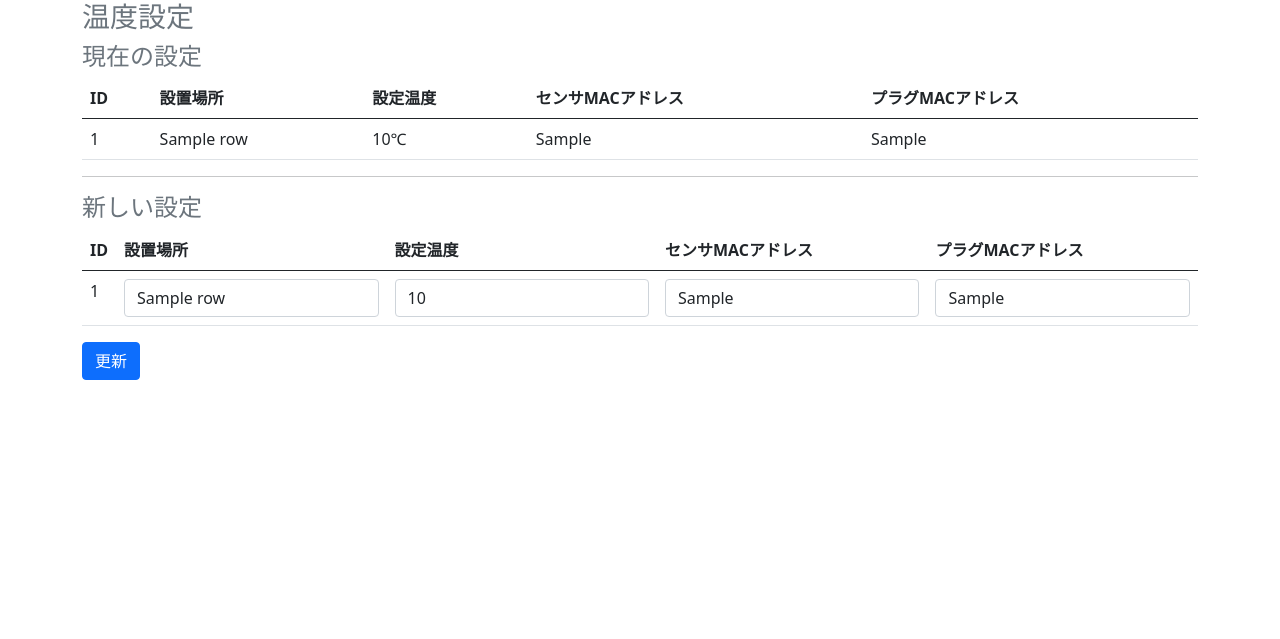
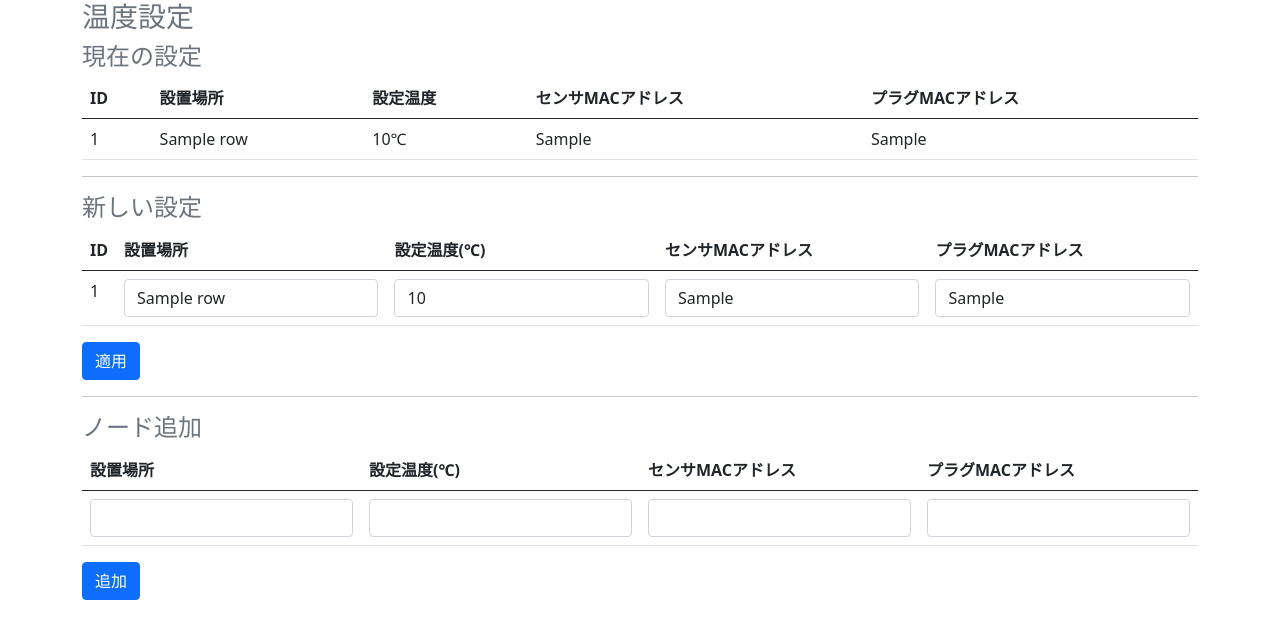
Before and after one commit to gretchi/TempKeeper, a Flask app: template driver/templates/index.html in a window 1280 px wide. Shown: the top 639 px of the page. Run offline with Flask 2, Linux system fonts and the light colour scheme; the template is opened without the code that fills it: most values are stand-ins (such as "Sample title", 1, 10 or a date in 2020).

Commit message:
Sync by Darwin in gretel@gn-cl-06.local

```diff
--- a/control-panel/package.json
+++ b/control-panel/package.json
@@ -10,8 +10,10 @@
   "dependencies": {
     "axios": "^0.27.2",
     "core-js": "^3.8.3",
+    "serve": "^14.0.1",
     "vue": "^3.2.13",
-    "vue-axios": "^3.4.1"
+    "vue-axios": "^3.4.1",
+    "yarn": "^1.22.19"
   },
   "devDependencies": {
     "@babel/core": "^7.12.16",
--- a/control-panel/public/css/main.css
+++ b/control-panel/public/css/main.css
@@ -42,6 +42,10 @@ body {
     width: 100%;
     height: 100%;
 }
+
+/* a.button {
+    border: outset 5px #bbb;
+} */
 
 .button {
     border: outset 5px #bbb;
--- a/control-panel/src/App.vue
+++ b/control-panel/src/App.vue
@@ -33,7 +33,7 @@ export default {
     getNodes: function () {
       axios.get("/api/nodes").then((res) => {
         const data = res.data;
-        this.nodes = data;
+        this.nodes = data.filter((node) => node.plug_mac !== "");
       });
     },
   },
--- a/control-panel/vue.config.js
+++ b/control-panel/vue.config.js
@@ -7,6 +7,7 @@ module.exports = defineConfig({
 
 module.exports = {
   devServer: {
+    port: 8000,
     proxy: {
       "/api": {
         target: 'http://driver:8888',
--- a/docker-compose.yml
+++ b/docker-compose.yml
@@ -67,8 +67,10 @@ services:
     volumes:
       - ./control-panel:/root/control-panel
       - ./middleware/nginx/static:/var/www/static
+    # ports:
+    #   - 8000:8000
     # tty: true
-    # command: yarn add && yarn serve
+    # command: tail -f /dev/null
 
   nginx:
     image: nginx:latest
--- a/driver/app.py
+++ b/driver/app.py
@@ -12,7 +12,7 @@ from helper import shaping
 app = Flask(__name__)
 
 
-@app.route('/')
+@app.route('/configure/')
 def index():
     model = Model()
     nodes = model.get_nodes()
@@ -56,7 +56,7 @@ def post_node(node_id):
     return jsonify(node)
 
 
-@app.route('/set-node', methods=['POST'])
+@app.route('/configure/set-node', methods=['POST'])
 def set_node():
     model = Model()
     form_dict = {}
@@ -83,23 +83,31 @@ def set_node():
     model.commit()
     model.close()
 
-    return redirect("/")
+    return redirect("/configure/")
 
 
-@app.route('/set-preset-temp', methods=['POST'])
-def set_preset_temp():
+@app.route('/configure/add-node', methods=['POST'])
+def add_node():
     model = Model()
-    for k, v in request.form.items():
-        prop_name, idx = k.split("-")
-        if prop_name != "preset_temp":
-            continue
+    form_dict = {}
 
-        model.set_preset_temp(idx, v)
+    for prop_name, v in request.form.items():
+        if v.lower() == "none" or v.lower() == "null":
+            v = None
+
+        form_dict[prop_name] = v
+
+    sensor_mac = form_dict["sensor_mac"]
+    plug_mac = form_dict["plug_mac"]
+    preset_temp = form_dict["preset_temp"]
+    location_name = form_dict["location_name"]
+
+    model.add_node(sensor_mac, plug_mac, preset_temp, location_name)
 
     model.commit()
     model.close()
 
-    return redirect("/")
+    return redirect("/configure/")
 
 
 if __name__ == "__main__":
--- a/driver/templates/index.html
+++ b/driver/templates/index.html
@@ -12,13 +12,18 @@
     <script src="https://cdn.jsdelivr.net/npm/bootstrap@5.0.2/dist/js/bootstrap.bundle.min.js"
         integrity="sha384-MrcW6ZMFYlzcLA8Nl+NtUVF0sA7MsXsP1UyJoMp4YLEuNSfAP+JcXn/tWtIaxVXM" crossorigin="anonymous">
     </script>
+
 </head>
 
 <body>
     <div class="container">
-
         <h3 class="text-muted">温度設定</h3>
-
+        <!--
+            ****************************************************************
+            現在の設定
+            ****************************************************************
+        -->
+        <div>
             <h4 class="text-muted">現在の設定</h4>
             <table class="table">
                 <thead>
@@ -42,17 +47,23 @@
                     {% endfor %}
                 </tbody>
             </table>
+        </div>
 
         <hr />
-
+        <!--
+            ****************************************************************
+            新しい設定
+            ****************************************************************
+        -->
+        <div>
             <h4 class="text-muted">新しい設定</h4>
-        <form action="/set-node" method="POST" enctype="multipart/form-data">
+            <form action="/configure/set-node" method="POST" enctype="multipart/form-data">
                 <table class="table">
                     <thead>
                         <tr>
                             <th scope="col">ID</th>
                             <th scope="col">設置場所</th>
-                        <th scope="col">設定温度</th>
+                            <th scope="col">設定温度(℃)</th>
                             <th scope="col">センサMACアドレス</th>
                             <th scope="col">プラグMACアドレス</th>
                         </tr>
@@ -81,10 +92,50 @@
                         {% endfor %}
                     </tbody>
                 </table>
+                <button type="submit" class="btn btn-primary">適用</button>
+            </form>
+        </div>
 
-            <button type="submit" class="btn btn-primary">更新</button>
+        <hr />
+
+        <!--
+            ****************************************************************
+            ノード追加
+            ****************************************************************
+        -->
+
+        <div>
+            <h4 class="text-muted">ノード追加</h4>
+            <form action="/configure/add-node" method="POST" enctype="multipart/form-data">
+                <table class="table">
+                    <thead>
+                        <tr>
+                            <th scope="col">設置場所</th>
+                            <th scope="col">設定温度(℃)</th>
+                            <th scope="col">センサMACアドレス</th>
+                            <th scope="col">プラグMACアドレス</th>
+                        </tr>
+                    </thead>
+                    <tbody>
+                        <tr>
+                            <td>
+                                <input type="text" name="location_name" class="form-control">
+                            </td>
+                            <td>
+                                <input type="text" name="preset_temp" class="form-control">
+                            </td>
+                            <td>
+                                <input type="text" name="sensor_mac" class="form-control">
+                            </td>
+                            <td>
+                                <input type="text" name="plug_mac" class="form-control">
+                            </td>
+                        </tr>
+                    </tbody>
+                </table>
+                <button type="submit" class="btn btn-primary">追加</button>
             </form>
-
+        </div>
     </div>
 </body>
 
```
Also changed, not shown: control-panel/src/components/PanelFooter.vue (+35 -4 lines), driver/model/__init__.py (+6 -6 lines), 3 other files. Lines whose indentation alone changed are shown as unchanged.
